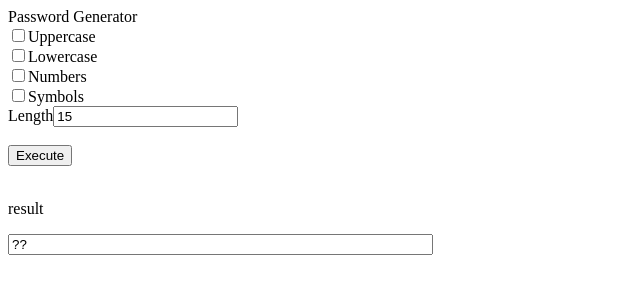
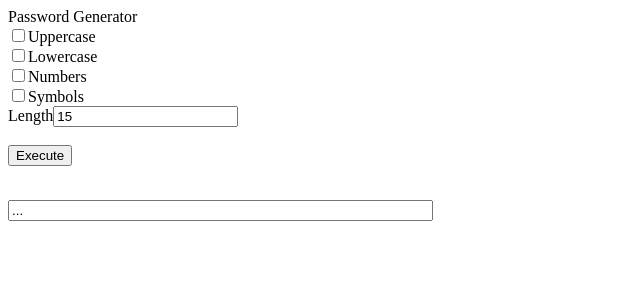
Before and after one commit to weecabin/PW-Generator, a website: page index.html in a window 1280 px wide. Shown: the whole page, without its empty margins (0-640 px from the left). Drawn offline with Linux system fonts and the light colour scheme.

Commit message:
textbox for output

```diff
--- a/index.html
+++ b/index.html
@@ -12,8 +12,7 @@
       Length<input id="length" type="test" value="15"><br><br>
       <input type="button" value="Execute" onclick="pw()"><br><br>
     </form>
-    <p id="result">result</p>
-    <input id="tbresult" type="text" value="??" size="50">
+    <input id="tbresult" type="text" value="..." size="50">
   </body>
 
 </html>
--- a/pw.js
+++ b/pw.js
@@ -9,7 +9,6 @@ function pw()
   //alert(options);
   let newpw = PwGen(options);
   //alert(newpw);
-  document.getElementById("result").innerHTML= newpw;
   document.getElementById("tbresult").value= newpw;
 }
 
```
